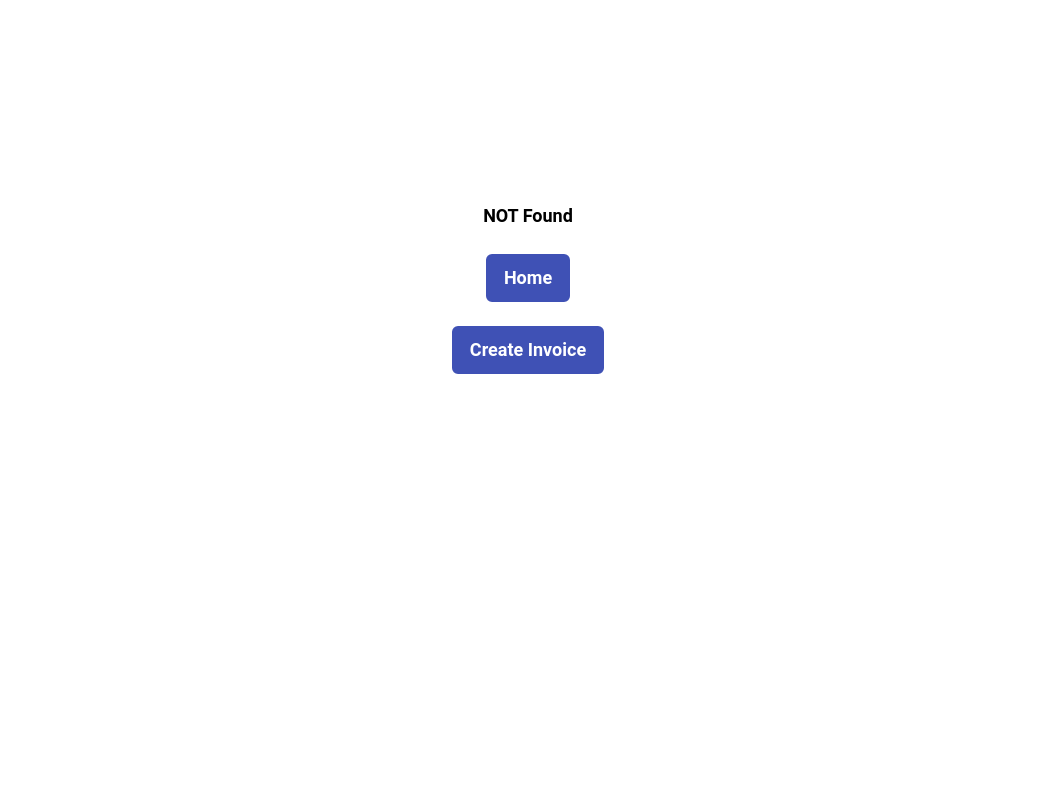
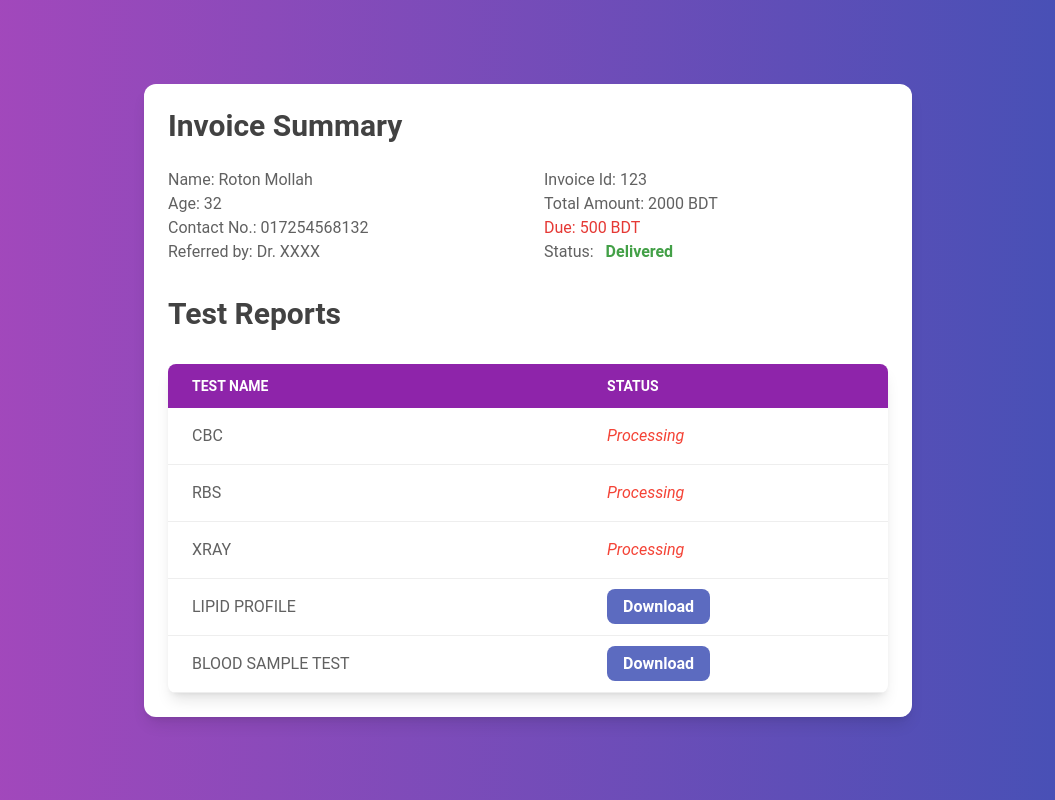
Before and after one commit to samiulfahad/pathology-management-system, a React (Vite) app: page /invoice-datails in a window 1280 px wide. Before the commit this address had no page. Shown: the whole page, without its empty margins (112-1167 px from the left). Built offline with nearby package versions, Linux system fonts and the light colour scheme.

Commit message:
Single invoice page

```diff
--- a/src/App.jsx
+++ b/src/App.jsx
@@ -6,6 +6,7 @@ import Reports from "./pages/manage-reports"
 import Page404 from "./pages/Page404"
 import TestList from "./pages/manage-reports/TestList"
 import InvoiceList from "./pages/manage-invoices"
+import InvoiceDetails from "./pages/invoice-details"
 
 const App = () => {
   return (
@@ -13,6 +14,7 @@ const App = () => {
       <Routes>
         <Route path="/" element={<Home />} />
         <Route path="/invoices" element={<InvoiceList />} />
+        <Route path="/invoice-datails" element={<InvoiceDetails/>} />
         <Route path="/reports" element={<TestList />} />
         <Route path="/reports/:testName" element={<Reports />} />
         <Route path="/create-invoice" element={<CreateInvoice />} />
--- a/src/components/Table.jsx
+++ b/src/components/Table.jsx
@@ -31,14 +31,14 @@ const Table = ({ columns, data }) => {
                       {row[row.length - 1] ? (
                         <>
                           <Link to={`/download/${row[0]}`} className="btn-sm">
-                            Download
+                            View
                           </Link>
-                          <Link to={`/edit/${row[0]}`} className="px-2 py-2">
+                          {/* <Link to={`/edit/${row[0]}`} className="px-2 py-2">
                             {" "}
                             <Tooltip content="View/Edit05557">
                               <PreviewIcon />
                             </Tooltip>{" "}
-                          </Link>
+                          </Link> */}
                         </>
                       ) : (
                         <Link to={`/generate/${row[0]}`} className="btn-sm !bg-blue-500 !border-blue-500">
--- a/src/pages/home/index.jsx
+++ b/src/pages/home/index.jsx
@@ -12,45 +12,24 @@ const index = () => {
     </div>
         <div className="space-x-8">
           <Link to={"/create-invoice"} className="btn">
-            Create New Invoice
+            Create Invoice
           </Link>
-          <Link to={"/create-invoice"} className="btn">
-            All Invoices
-          </Link>
-        </div>
-        <div className="space-x-8">
-          <Link to={"/create-invoice"} className="btn">
-            Test List
-          </Link>
-          <Link to={"/create-invoice"} className="btn">
-            Add New Test
-          </Link>
-        </div>
-        <div className="space-x-8">
-          <Link to={"/create-invoice"} className="btn">
-            Referred Doctor List
-          </Link>
-          <Link to={"/create-invoice"} className="btn">
-            Add Doctor
-          </Link>
-        </div>
-        <div className="space-x-8">
-          <Link to={"/generate/report/cbc"} className="btn">
-            Create CBC Report
-          </Link>
-          <Link to={"/create-invoice"} className="btn">
-            Add Doctor
+          <Link to={"/invoices"} className="btn">
+            Download Reports
           </Link>
         </div>
         <div className="space-x-8">
           <Link to={"/reports"} className="btn">
-            Manage Reports
+            Upload Reports
           </Link>
-          <Link to={"/invoices"} className="btn">
-            Manage Invoices
+          <Link to={"/"} className="btn">
+            Collect Payment
           </Link>
+          <Link to={"/"} className="btn">
+            Deliver Reports
+          </Link>
+        </div>
 
-        </div>
       </div>
     </section>
   )
--- /dev/null
+++ b/src/pages/invoice-details/Delivery.jsx
@@ -0,0 +1,17 @@
+import React from "react"
+
+const Delivery = ({ status }) => {
+  const delivered = status ? (
+    <p>
+      Status: <span className="font-bold pl-2 text-green-600">Delivered</span>{" "}
+    </p>
+  ) : (
+    <p>
+      {" "}
+      <span className="font-bold pl-2 text-red-600">NOT Delivered</span>{" "}
+    </p>
+  )
+  return delivered
+}
+
+export default Delivery
--- /dev/null
+++ b/src/pages/invoice-details/Status.jsx
@@ -0,0 +1,13 @@
+import React from "react"
+import { Link } from "react-router-dom"
+
+const Status = ({ test }) => {
+  const status = test.completed ? (
+    <Link className="px-4 py-2 font-semibold rounded-lg bg-indigo-400 text-white">Download</Link>
+  ) : (
+    <p className="italic text-red-500">Processing</p>
+  )
+  return status
+}
+
+export default Status
--- /dev/null
+++ b/src/pages/invoice-details/index.jsx
@@ -0,0 +1,67 @@
+import React from "react";
+import Status from "./Status";
+import Delivery from "./Delivery";
+
+const InvoiceDetails = () => {
+  const data = {
+    id: 123,
+    name: "Roton Mollah",
+    age: 32,
+    referredBy: "Dr. XXXX",
+    contact: "017254568132",
+    totalTest: 5,
+    totalAmount: 2000,
+    paid: 1500,
+    testList: [
+      { name: "cbc", completed: false },
+      { name: "rbs", completed: false },
+      { name: "xray", completed: false },
+      { name: "lipid profile", completed: true },
+      { name: "Blood sample test", completed: true },
+    ],
+    delivered: true,
+  };
+
+  return (
+    <section className="flex justify-center items-center h-screen bg-gradient-to-r from-purple-400 to-indigo-500">
+      <div className="w-full max-w-3xl p-6 bg-white rounded-xl shadow-lg">
+        <div className="text-3xl font-bold text-gray-800 pb-6">Invoice Summary</div>
+        <div className="grid grid-cols-1 md:grid-cols-2 gap-8">
+          <div className="text-gray-700">
+            <p>Name: {data.name}</p>
+            <p>Age: {data.age}</p>
+            <p>Contact No.: {data.contact}</p>
+            <p>Referred by: {data.referredBy}</p>
+          </div>
+          <div className="text-gray-700">
+            <p>Invoice Id: {data.id}</p>
+            <p>Total Amount: {data.totalAmount} BDT</p>
+            <p className="text-red-600">Due: {data.totalAmount - data.paid} BDT</p>
+            <Delivery status={data.delivered} />
+          </div>
+        </div>
+        <div className="text-3xl font-bold py-8 text-gray-800">Test Reports</div>
+        <table className="w-full bg-white rounded-lg shadow-lg overflow-hidden">
+          <thead className="text-white bg-purple-600">
+            <tr>
+              <th className="px-6 py-3 text-left uppercase font-semibold text-sm">Test Name</th>
+              <th className="px-6 py-3 text-left uppercase font-semibold text-sm">Status</th>
+            </tr>
+          </thead>
+          <tbody className="text-gray-700">
+            {data.testList.map((item, index) => (
+              <tr key={index} className="hover:bg-gray-100 transition duration-300 ease-in-out">
+                <td className="px-6 py-4 border-b">{item.name.toUpperCase()}</td>
+                <td className="px-6 py-4 border-b">
+                  <Status test={item} />
+                </td>
+              </tr>
+            ))}
+          </tbody>
+        </table>
+      </div>
+    </section>
+  );
+};
+
+export default InvoiceDetails;
--- a/src/pages/manage-invoices/ViewReports.jsx
+++ b/src/pages/manage-invoices/ViewReports.jsx
@@ -4,7 +4,7 @@ import { Link } from "react-router-dom"
 
 const ViewReports = () => {
   return (
-    <Link className="text-gray-900 flex flex-wrap justify-center items-center w-2/3 font-bold border-2 rounded border-cyan-500 p-2 hover:bg-cyan-500 hover:text-white duration-100">
+    <Link to={"/invoice-datails"} className="text-gray-900 flex flex-wrap justify-center items-center w-2/3 font-bold border-2 rounded border-cyan-500 p-2 hover:bg-cyan-500 hover:text-white duration-100">
       {" "}
       Reports <AssessmentIcon />
     </Link>
--- a/src/pages/manage-reports/index.jsx
+++ b/src/pages/manage-reports/index.jsx
@@ -9,9 +9,9 @@ const Reports = () => {
   const testList = ["cbc", "rbs", "lipid profile", "xray"]
   const isValidTest = testList.includes(testName.toLowerCase())
 
-  useEffect(()=>{
-    if(!isValidTest){
-        navigate('/page404')
+  useEffect(() => {
+    if (!isValidTest) {
+      navigate("/page404")
     }
   }, [testName, testList])
 
@@ -27,10 +27,6 @@ const Reports = () => {
     <section>
       <div className="flex flex-col justify-between items-center w-full md:w-4/5 mx-auto mt-10 gap-4">
         <div className="text-xl font-bold mx-auto text-center"> Manage All {testName.toUpperCase()} Reports</div>
-        <Link className="btn">
-          {" "}
-          <AddBoxIcon /> {testName.toUpperCase()} Report
-        </Link>
         <div className="w-full md:w-4/5">
           <Table columns={columns} data={data} />
         </div>
```
